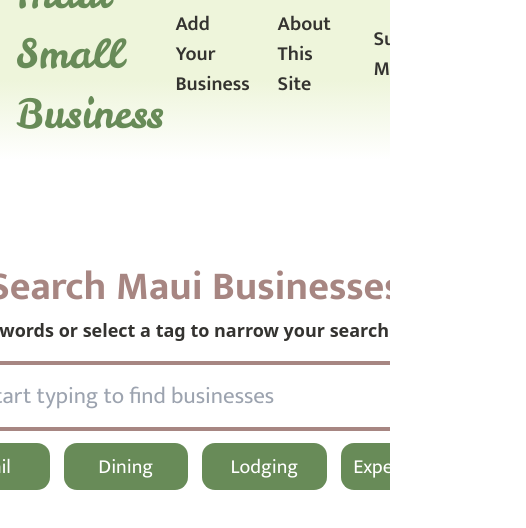
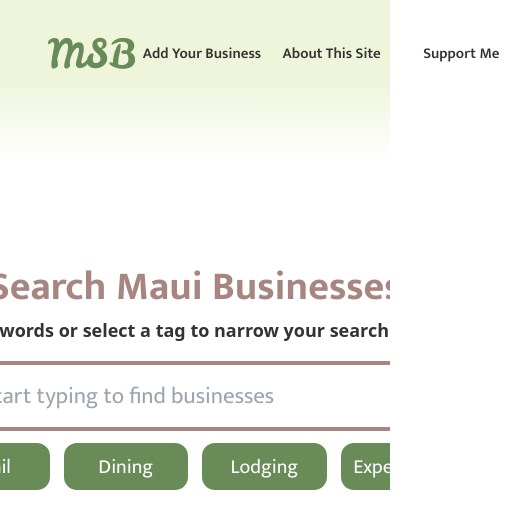
Before and after one commit to Van-x2/MauiSmallBiz, a SvelteKit app in the folder web/: page / in a window 390 px wide. Shown: the top 528 px of the page, 526 px wide, since content can reach past the window. Built offline with nearby package versions, Linux system fonts and the light colour scheme.

Commit message:
Changed styling for compatability

```diff
--- a/web/src/app.html
+++ b/web/src/app.html
@@ -6,7 +6,7 @@
 		<meta name="viewport" content="width=device-width, initial-scale=1" />
 		%sveltekit.head%
 	</head>
-	<body data-sveltekit-preload-data="hover">
+	<body data-sveltekit-preload-data="hover" style="overflow-x: hidden;">
 		<div style="display: contents">%sveltekit.body%</div>
 	</body>
 </html>
--- a/web/src/routes/+layout.svelte
+++ b/web/src/routes/+layout.svelte
@@ -2,43 +2,36 @@
     import "../app.css";
 </script>
 
-<div class="w-screen h-screen bg-white flex flex-col overflow-x-hidden">
-
-  <div class=" static w-full h-[160px] bg-gradient-to-b from-lightGreen via-lightGreen to-white px-4 py-4">
+<div class="w-screen h-screen bg-white flex flex-col overflow-x-hidden overflow-x">
+  <div class="absolute top-0 w-full h-[160px] bg-gradient-to-b from-lightGreen via-lightGreen to-white px-4 py-4 z-10">
     <div class="w-full h-[60%] flex justify-between">
-      <div class="w-[420px] h-full flex justify-center items-center">
+      <div class="w-[420px] h-full flex items-center -lg:justify-start lg:justify-center -lg:pl-8">
         <a href="/">
-          <h1 class=" text-[40px] font-leckerli text-primary">Maui Small Business</h1>
+          <h1 class=" -lg:absolute -lg:hidden text-[40px] font-leckerli text-primary">Maui Small Business</h1>
+          <h1 class=" lg:absolute lg:hidden text-[40px] font-leckerli text-primary">MSB</h1>
         </a>
       </div>
       <div class="w-[600px] h-full flex">
         <div class="h-full w-1/3 p-4 flex justify-center items-center">
           <a href="/add">
-            <p class="text-[20px] text-darkgray font-mukta font-semibold">
-              Add Your Business
-            </p>
+            <p class="text-[20px] -lg:text-[15px] text-darkgray font-mukta font-semibold text-nowrap">Add Your Business</p>
           </a>
         </div>
         <div class="h-full w-1/3 p-4 flex justify-center items-center">
           <a href="/about">
-            <p class="text-[20px] text-darkgray font-mukta font-semibold">
-              About This Site
-            </p>
+            <p class="text-[20px] -lg:text-[15px] text-darkgray font-mukta font-semibold text-nowrap">About This Site</p>
           </a>
         </div>
         <div class="h-full w-1/3 p-4 flex justify-center items-center">
           <a href="/support">
-            <p class="text-[20px] text-darkgray font-mukta font-semibold">
-              Support Me
-            </p>
+            <p class="text-[20px] -lg:text-[15px] text-darkgray font-mukta font-semibold text-nowrap">Support Me</p>
           </a>
         </div>
       </div>
     </div>
   </div>
 
-  <div class="flex-w-full flex-grow">
+  <div class="w-full flex-grow pt-[160px]">
     <slot />
   </div>
-
 </div>
--- a/web/tailwind.config.js
+++ b/web/tailwind.config.js
@@ -14,6 +14,13 @@ export default {
         lightgray: "#F2F2F2",
         darkgray: "#343330",
       },
+      screens: {
+        '-2xl': { max: '1535px' },  // Reversed from 2xl (min-width: 1536px)
+        '-xl': { max: '1279px' },   // Reversed from xl (min-width: 1280px)
+        '-lg': { max: '1023px' },   // Reversed from lg (min-width: 1024px)
+        '-md': { max: '767px' },    // Reversed from md (min-width: 768px)
+        '-sm': { max: '639px' },    // Reversed from sm (min-width: 640px)
+      },
     },
   },
   plugins: []
```
